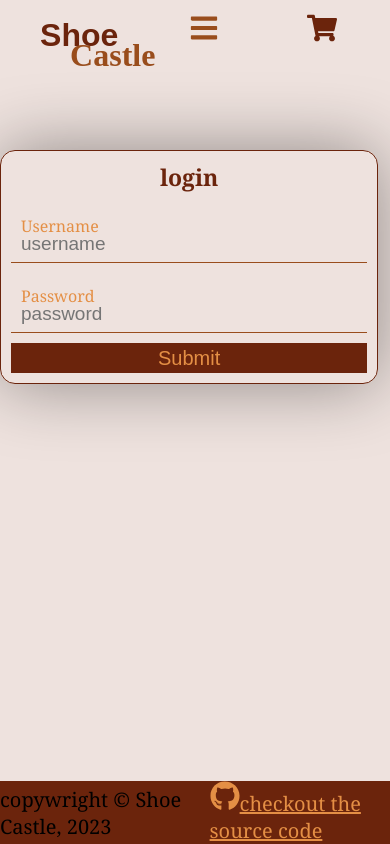
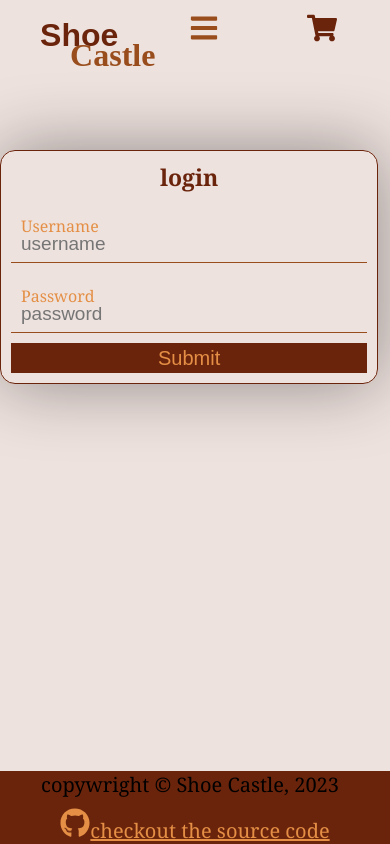
Before and after one commit to chiagoziepio/shoe-castle, a React (Vite) app: page /login in a window 390 px wide. Built offline with nearby package versions, Linux system fonts and the light colour scheme; no server answers.

Commit message:
make the footer reponsive

```diff
--- a/src/ComponentCss/Footer.css
+++ b/src/ComponentCss/Footer.css
@@ -14,3 +14,14 @@ footer .githubLink a{
     font-size: 20px;
     color: #e48f45;
 }
+@media (max-width: 620px){
+    footer{
+        display: flex;
+        flex-direction: column;
+        align-items: center;
+        justify-content: center;
+    }
+    footer .githubLink{
+        margin-top: 10px;
+    }
+}
```
